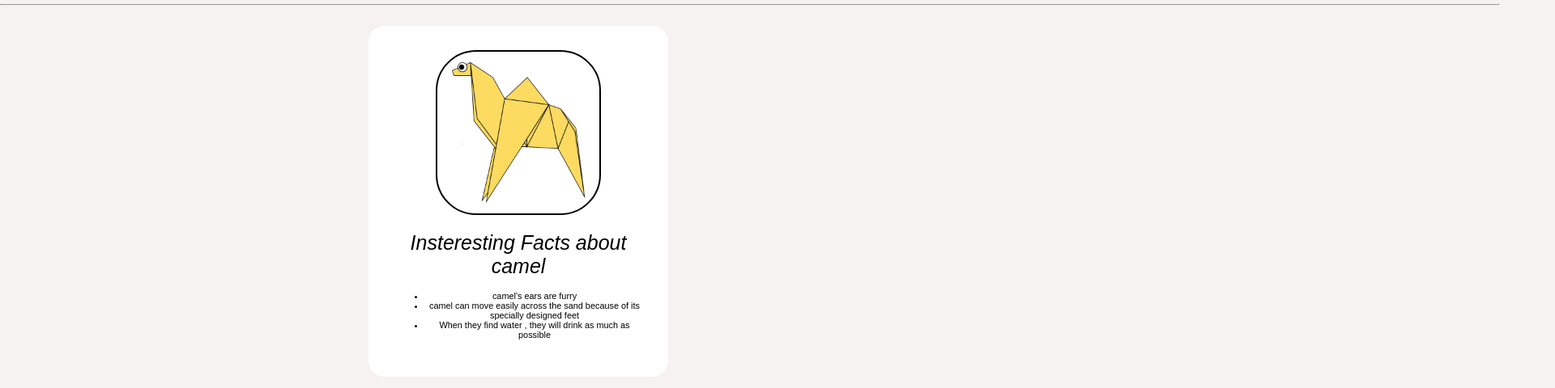
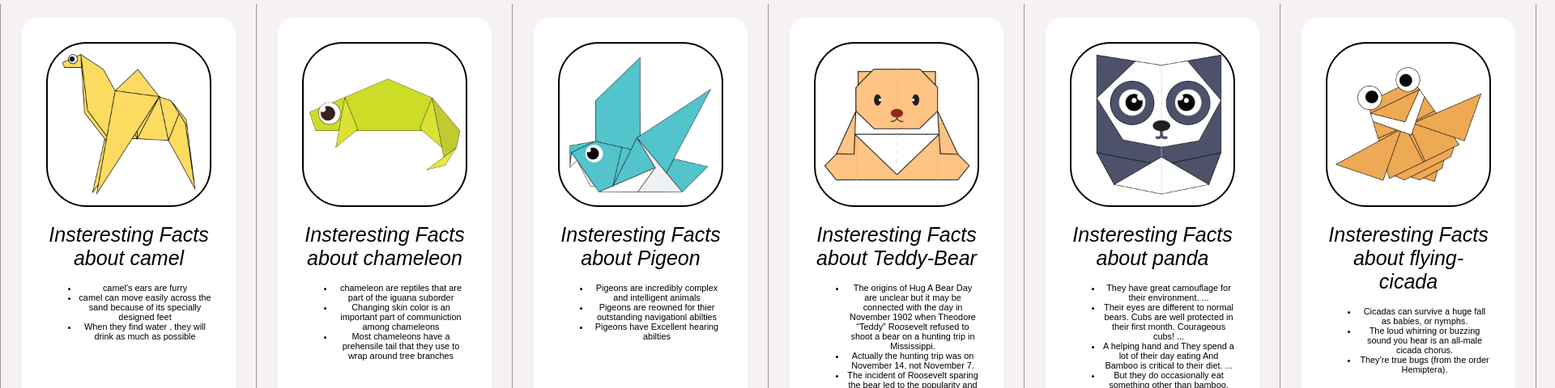
Before and after one commit to gouthamNannuta/origami-website--4, a plain HTML site: page index.html in a window 1280 px wide. Shown: the part 136-616 px from the top of the page at 81% size, 1920 px wide, since content can reach past the window. Drawn offline with Linux system fonts and the light colour scheme.

Commit message:
Update style.css

```diff
--- a/style.css
+++ b/style.css
@@ -46,3 +46,7 @@ a{
 .header{
     background-color: #000000;
 }
+.grid{
+    display: flex;
+    justify-content: space-evenly;
+}
```
